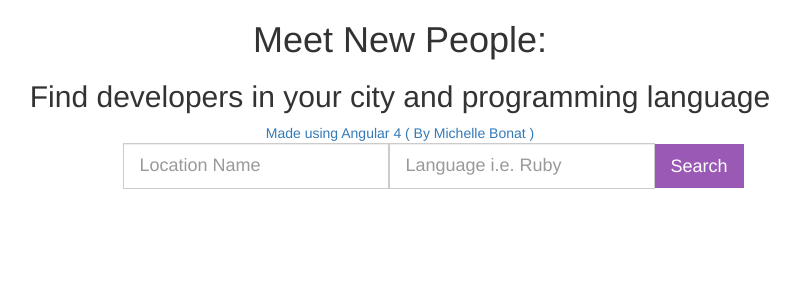
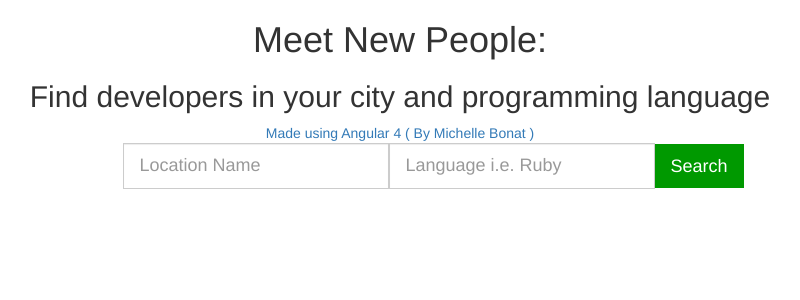
Before and after one commit to michellebonat/angular-find-devs, an Angular app: page / in a window 1280 px wide. Shown: the top 300 px of the page, without its empty margins (240-1040 px from the left). Built offline with nearby package versions, Linux system fonts and the light colour scheme.

Commit message:
Change button and box color to green

```diff
--- a/src/app/search-users/search-users.component.css
+++ b/src/app/search-users/search-users.component.css
@@ -8,7 +8,7 @@
 .btn {
   border: none;
   border-radius: 0;
-  background-color: #9b59b6;
+  background-color: #009900;
 }
 .btn:hover {
   background-color: #8e44ad;
@@ -26,7 +26,7 @@
 }
 
 .box {
-  border: 1px solid #9b59b6;
+  border: 1px solid #009900;
   padding: 2em;
   margin-top: 12px;
 }
```
